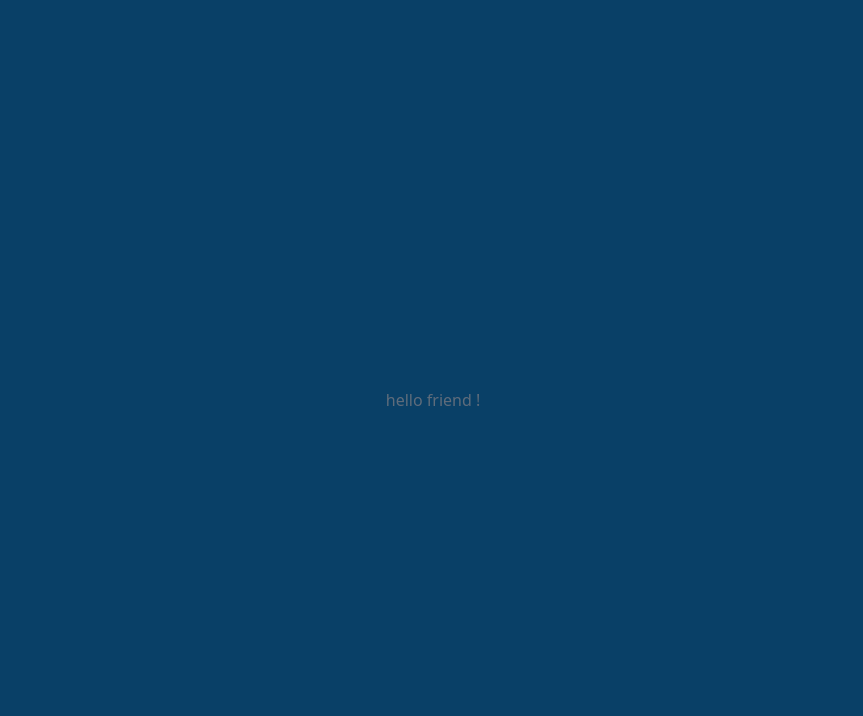
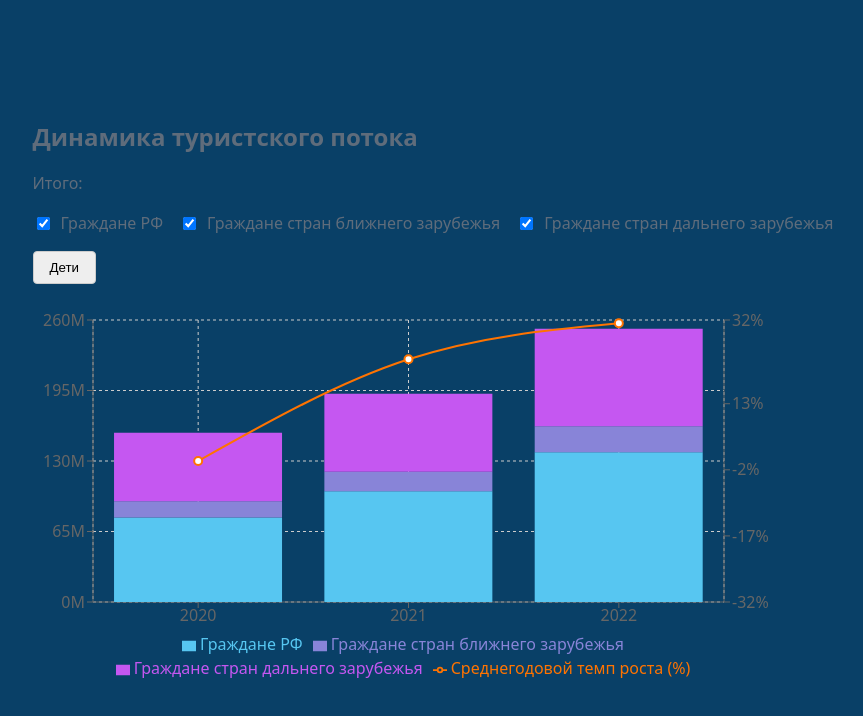
Before and after one commit to IlyaGoncharovY/visualizer, a React (Vite) app: page / in a window 1280 px wide. Shown: the top 716 px of the page, without its empty margins (207-1070 px from the left). Built offline with nearby package versions, Linux system fonts and the light colour scheme.

Commit message:
feat(new components) added new components for render CAGR data in the graph

```diff
--- a/src/app/App.tsx
+++ b/src/app/App.tsx
@@ -1,12 +1,12 @@
 import s from './App.module.css';
+
+import {Visualizer} from '@/features/column/Visualizer.tsx';
 
 export const App = () => {
 
   return (
     <div className={s.appContainer}>
-      <p>
-        hello friend !
-      </p>
+      <Visualizer/>
     </div>
   );
 };
--- /dev/null
+++ b/src/features/column/Visualizer.tsx
@@ -0,0 +1,14 @@
+
+import {CategoryFilter, ChartWrapper, ChildrenToggleButton} from '@/features/column/components';
+
+export const Visualizer = () => {
+  return (
+    <div style={{padding: '2rem'}}>
+      <h2 style={{marginBottom: '1rem'}}>Динамика туристского потока</h2>
+      <p>Итого: </p>
+      <CategoryFilter/>
+      <ChildrenToggleButton/>
+      <ChartWrapper/>
+    </div>
+  );
+};
--- /dev/null
+++ b/src/features/column/components/chartWrapper/ChartWrapper.tsx
@@ -0,0 +1,56 @@
+import {Bar, CartesianGrid, ComposedChart, Legend, Line, ResponsiveContainer, Tooltip, XAxis, YAxis} from 'recharts';
+
+import {useAppSelector} from '@/app/store';
+import {selectFilteredChartData, selectMaxAbsCAGR} from '@/features/column/reducer/columnSelectors.ts';
+import {normalizeChartData} from '@/features/column/utils';
+
+export const ChartWrapper = () => {
+  const { selectedCategories, showChildren } = useAppSelector((state) => state.column);
+  const filteredData = useAppSelector(selectFilteredChartData);
+  const maxAbsCAGR = useAppSelector(selectMaxAbsCAGR);
+  const normalizedData = normalizeChartData(filteredData, showChildren);
+
+  return (
+    <ResponsiveContainer width="100%" height={400}>
+      <ComposedChart data={normalizedData} margin={{ top: 20, right: 50, left: 0, bottom: 20 }}>
+        <CartesianGrid strokeDasharray="3 3" />
+        <XAxis dataKey="year" />
+        <YAxis yAxisId="left" orientation="left" tickFormatter={(val) => `${val}M`} />
+        <YAxis
+          yAxisId="right"
+          orientation="right"
+          tickFormatter={(val) => `${val}%`}
+          domain={[-maxAbsCAGR, maxAbsCAGR]}
+          tickCount={7}
+        />
+        <Tooltip />
+        <Legend />
+
+        {showChildren
+          ? <Bar yAxisId="left" dataKey="Дети" fill="#8884d8" />
+          : [
+            selectedCategories.includes('Граждане РФ') && (
+              <Bar key="rf" yAxisId="left" dataKey="Граждане РФ" stackId="a" fill="#57c6f1" />
+            ),
+            selectedCategories.includes('Граждане стран ближнего зарубежья') && (
+              <Bar key="near" yAxisId="left" dataKey="Граждане стран ближнего зарубежья" stackId="a" fill="#8884d8" />
+            ),
+            selectedCategories.includes('Граждане стран дальнего зарубежья') && (
+              <Bar key="far" yAxisId="left" dataKey="Граждане стран дальнего зарубежья" stackId="a" fill="#c557f1" />
+            ),
+          ]}
+
+        <Line
+          yAxisId="right"
+          type="monotone"
+          dataKey="CAGR"
+          stroke="#ff7300"
+          strokeWidth={2}
+          dot={{ r: 4 }}
+          activeDot={{ r: 6 }}
+          name="Среднегодовой темп роста (%)"
+        />
+      </ComposedChart>
+    </ResponsiveContainer>
+  );
+};
--- /dev/null
+++ b/src/features/column/components/childrenButton/ChildrenToggleButton.tsx
@@ -0,0 +1,24 @@
+import {useAppDispatch, useAppSelector} from '@/app/store';
+import {toggleChildren} from '@/features/column/reducer/columnSlice.ts';
+
+export const ChildrenToggleButton = () => {
+  const dispatch = useAppDispatch();
+  const showChildren = useAppSelector(state => state.column.showChildren);
+
+  return (
+    <button
+      onClick={() => dispatch(toggleChildren())}
+      style={{
+        marginBottom: '1rem',
+        padding: '0.5rem 1rem',
+        backgroundColor: showChildren ? '#333' : '#eee',
+        color: showChildren ? '#fff' : '#000',
+        border: '1px solid #ccc',
+        borderRadius: '4px',
+        cursor: 'pointer',
+      }}
+    >
+      {showChildren ? 'Показать все категории' : 'Дети'}
+    </button>
+  );
+};
--- /dev/null
+++ b/src/features/column/components/filterCategory/CategoryFilter.tsx
@@ -0,0 +1,25 @@
+import {toggleCategory} from '@/features/column/reducer/columnSlice.ts';
+import {useAppDispatch, useAppSelector} from '@/app/store';
+import {categories} from '@/app/store/data/dataSet.ts';
+
+export const CategoryFilter = () => {
+  const dispatch = useAppDispatch();
+  const { selectedCategories, showChildren } = useAppSelector(state => state.column);
+
+  if (showChildren) return null;
+
+  return (
+    <div style={{ display: 'flex', gap: '1rem', marginBottom: '1rem' }}>
+      {categories.map((cat) => (
+        <label key={cat} style={{ display: 'flex', alignItems: 'center', gap: '0.5rem' }}>
+          <input
+            type="checkbox"
+            checked={selectedCategories.includes(cat)}
+            onChange={() => dispatch(toggleCategory(cat))}
+          />
+          {cat}
+        </label>
+      ))}
+    </div>
+  );
+};
--- /dev/null
+++ b/src/features/column/components/index.ts
@@ -0,0 +1,3 @@
+export * from './chartWrapper/ChartWrapper.tsx';
+export * from './filterCategory/CategoryFilter.tsx';
+export * from './childrenButton/ChildrenToggleButton.tsx';
--- /dev/null
+++ b/src/features/column/utils/calculateCAGR.ts
@@ -0,0 +1,4 @@
+export const calculateCAGR = (current: number, previous: number): number => {
+  if (!previous) return 0;
+  return ((current / previous) * 100 - 100);
+};
--- /dev/null
+++ b/src/features/column/utils/index.ts
@@ -0,0 +1,2 @@
+export * from './normalizeChartData';
+export * from './calculateCAGR';
--- /dev/null
+++ b/src/features/column/utils/normalizeChartData.ts
@@ -0,0 +1,39 @@
+import type {Nullable} from '@/shared';
+
+const BAR_KEYS = ['Граждане РФ', 'Граждане стран ближнего зарубежья', 'Граждане стран дальнего зарубежья'] as const;
+
+export const normalizeChartData = (
+  filteredData: Array<Record<string, any>>,
+  showChildren: boolean,
+) => {
+  let lastChildrenTotal: Nullable<number> = null;
+
+  return filteredData.map((row, idx) => {
+    const filledRow: Record<string, number | string> = {
+      year: row.year,
+      CAGR: 0,
+    };
+
+    if (showChildren) {
+      const currentTotal = typeof row['Дети'] === 'number' ? row['Дети'] : 0;
+      filledRow['Дети'] = currentTotal;
+
+      if (lastChildrenTotal !== null && lastChildrenTotal > 0) {
+        filledRow.CAGR = Number((((currentTotal - lastChildrenTotal) / lastChildrenTotal) * 100).toFixed(2));
+      } else if (lastChildrenTotal === 0 && currentTotal > 0 && idx > 1) {
+        filledRow.CAGR = 100;
+      }
+
+      lastChildrenTotal = currentTotal;
+    } else {
+      filledRow.CAGR = row.CAGR ?? 0;
+      BAR_KEYS.forEach((key) => {
+        filledRow[key] = typeof (row as Record<string, number | string>)[key] === 'number'
+          ? (row as Record<string, number | string>)[key]
+          : 0;
+      });
+    }
+
+    return filledRow;
+  });
+};
--- a/src/styles/index.css
+++ b/src/styles/index.css
@@ -7,7 +7,7 @@
   text-rendering: optimizelegibility;
   -webkit-font-smoothing: antialiased;
   -moz-osx-font-smoothing: grayscale;
-
+ color: #f1d757;
   /* ===flex свойста=== */
   --flex-display: flex;
 
```
